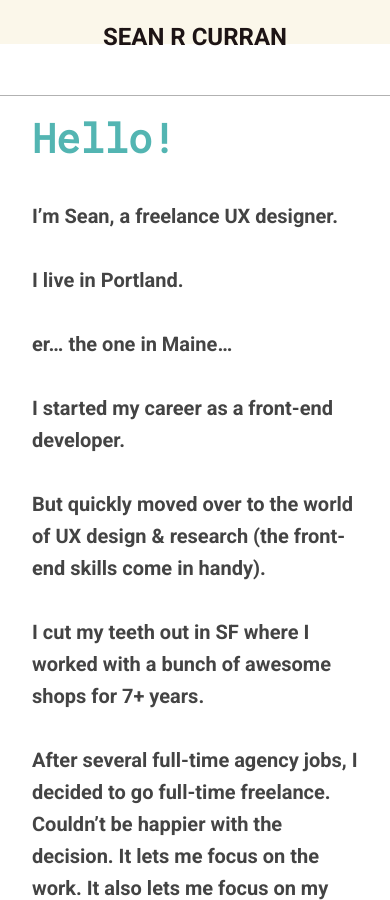
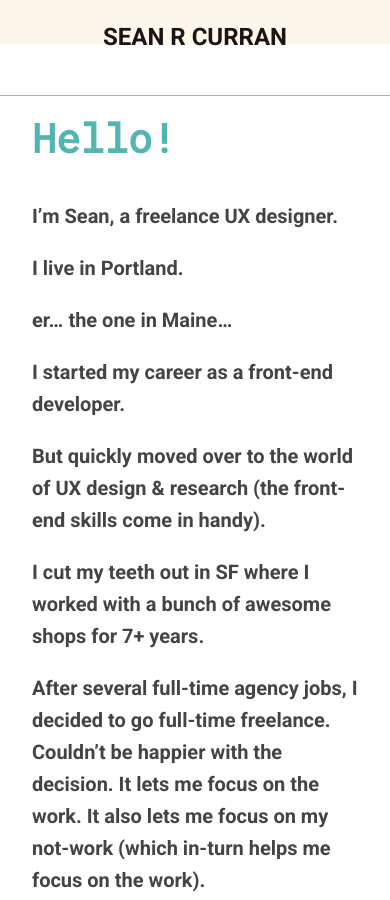
Before and after one commit to srcurran/srcurran.github.io, a Jekyll site: the page built from lock.md, in a window 390 px wide and 900 px high, scrolled down 549 px. Built offline with Jekyll 4.4.1, drawn with Linux system fonts in a browser that asks for light colours.

Commit message:
tightened spacing on hompage

```diff
--- a/_sass/_custom.scss
+++ b/_sass/_custom.scss
@@ -346,7 +346,7 @@ footer{
 		}
 		p{
 			font-size:1.25rem;
-			margin-bottom:2rem;
+			margin-bottom:.5rem;
 		}
 	}
 	main.case-study{
```
Also changed, not shown: 1 other file.
